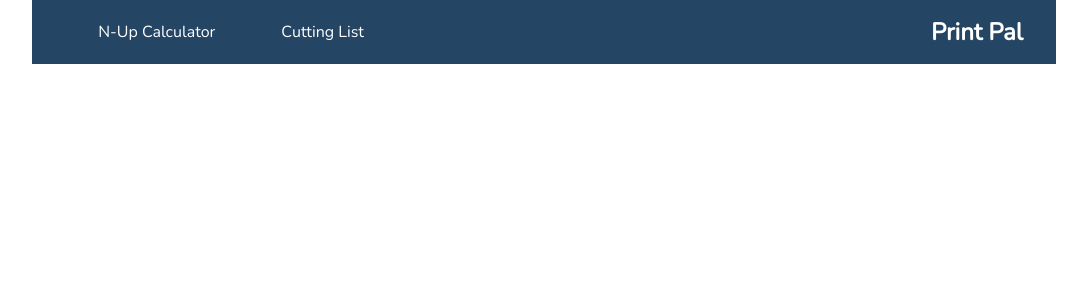
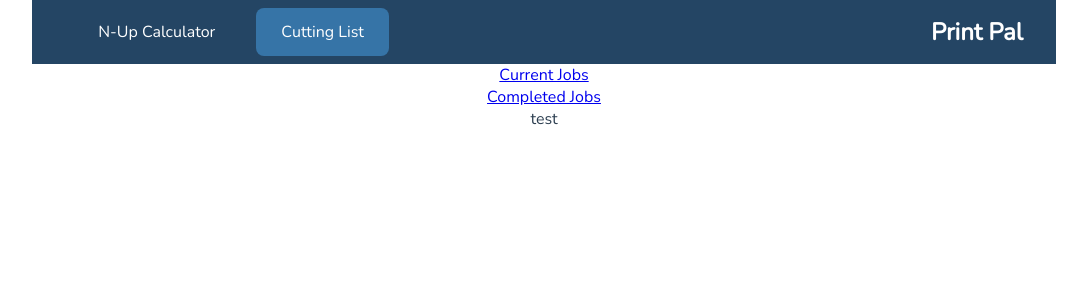
Before and after one commit to jensadria/print-pal, a Vue app: page /cuttinglist/completed in a window 1280 px wide. Shown: the top 300 px of the page, without its empty margins (96-1183 px from the left). Built offline with nearby package versions, Linux system fonts and the light colour scheme; no server answers.

Commit message:
Added nested Routes

```diff
--- /dev/null
+++ b/src/components/cuttinglist/CompletedList.vue
@@ -0,0 +1,9 @@
+<template>
+  test
+</template>
+
+<script>
+export default {};
+</script>
+
+<style></style>
--- a/src/components/cuttinglist/CurrentList.vue
+++ b/src/components/cuttinglist/CurrentList.vue
@@ -1,4 +1,11 @@
 <template>
+  <base-button @click="showAddNewOrderModal = true">
+    Add New Order
+  </base-button>
+  <add-new-order-modal
+    :show="showAddNewOrderModal"
+    @close="showAddNewOrderModal = false"
+  ></add-new-order-modal>
   <div class="container">
     <base-card>
       <h2>Cutting List</h2>
@@ -17,10 +24,17 @@
 
 <script>
 import CurrentListItem from '../cuttinglist/CurrentListItem.vue';
+import AddNewOrderModal from '../cuttinglist/AddNewOrderModal.vue';
 
 export default {
   components: {
+    AddNewOrderModal,
     CurrentListItem,
+  },
+  data() {
+    return {
+      showAddNewOrderModal: false,
+    };
   },
   computed: {
     currentProducts() {
--- /dev/null
+++ b/src/components/cuttinglist/CuttingListHeader.vue
@@ -0,0 +1,14 @@
+<template>
+  <router-link to="/cuttinglist/">
+    Current Jobs
+  </router-link>
+  <router-link to="/cuttinglist/completed">
+    Completed Jobs
+  </router-link>
+</template>
+
+<script>
+export default {};
+</script>
+
+<style></style>
--- a/src/pages/CuttingList.vue
+++ b/src/pages/CuttingList.vue
@@ -1,33 +1,28 @@
 <template>
   <div class="container">
-    <base-button @click="showAddNewOrderModal = true">
-      Add New Order
-    </base-button>
-    <add-new-order-modal
-      :show="showAddNewOrderModal"
-      @close="showAddNewOrderModal = false"
-    ></add-new-order-modal>
+    <cutting-list-header></cutting-list-header>
     <div v-if="isLoading">
       <base-spinner></base-spinner>
     </div>
-    <current-list v-else></current-list>
+    <!-- <current-list></current-list> -->
+    <router-view v-else></router-view>
   </div>
 </template>
 
 <script>
-import AddNewOrderModal from '../components/cuttinglist/AddNewOrderModal.vue';
-import CurrentList from '../components/cuttinglist/CurrentList.vue';
+import CuttingListHeader from '../components/cuttinglist/CuttingListHeader.vue';
+// import CurrentList from '../components/cuttinglist/CurrentList.vue';
 
 export default {
   data() {
     return {
       isLoading: false,
-      showAddNewOrderModal: false,
     };
   },
   components: {
-    CurrentList,
-    AddNewOrderModal,
+    CuttingListHeader,
+    // CurrentList,
+    // AddNewOrderModal,
   },
   methods: {
     async loadProductsAndOrders() {
```
Also changed, not shown: src/router.js (+16 -1 lines).
